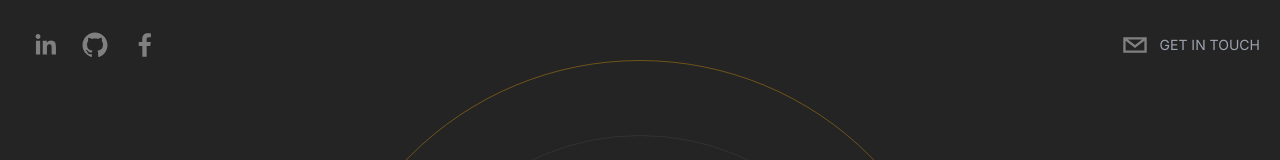
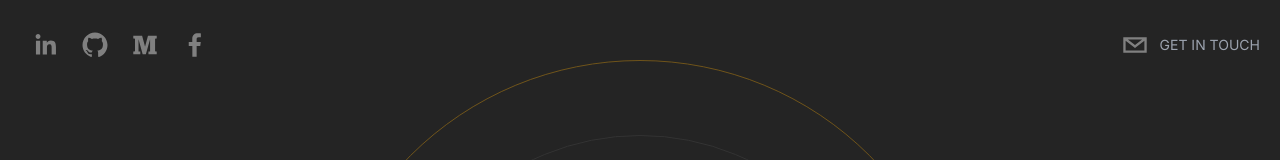
Before and after one commit to bry221996/my-portfolio, a Next.js app: page / in a window 1280 px wide. Shown: the top 160 px of the page. Built offline with nearby package versions, Linux system fonts and the light colour scheme.

Commit message:
add medium link

```diff
--- a/src/components/Header.tsx
+++ b/src/components/Header.tsx
@@ -22,6 +22,11 @@ const Header = (props: Props) => {
         />
         <SocialIcon
           url="https://github.com/bry221996"
+          fgColor="gray"
+          bgColor="transparent"
+        />
+        <SocialIcon
+          url="https://medium.com/@bryan.mulingbayan96"
           fgColor="gray"
           bgColor="transparent"
         />
```
